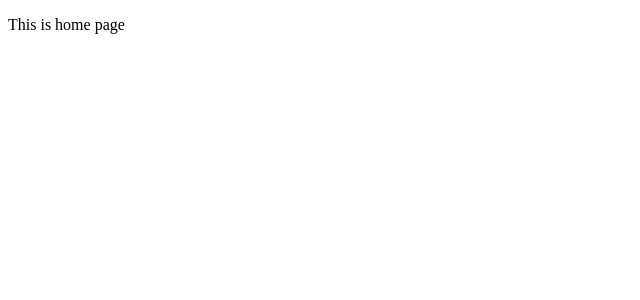
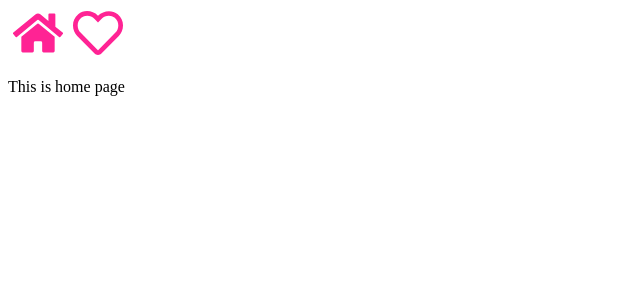
Before and after one commit to milankarunarathne/image-favour, a Next.js app: page / in a window 1280 px wide. Shown: the top 300 px of the page, without its empty margins (0-640 px from the left). Built offline with nearby package versions, Linux system fonts and the light colour scheme.

Commit message:
Implement Navbar with Pages linking

```diff
--- /dev/null
+++ b/components/Navbar.js
@@ -0,0 +1,27 @@
+import { FaHome } from 'react-icons/fa';
+import { FaRegHeart } from 'react-icons/fa';
+import Link from 'next/link';
+
+
+class Navbar extends React.Component {
+  render() {
+    return (<div>
+                <Link href="/">
+                    <FaHome
+                        color="#ff2394"
+                        size="50px"
+                        style={{ margin: '0 5px' }}
+                    />
+                </Link>
+                <Link href="/favourite">
+                    <FaRegHeart
+                        color="#ff2394"
+                        size="50px"
+                        style={{ margin: '0 5px' }}
+                    />
+                </Link>
+            </div>);
+  }
+}
+
+export default Navbar;
--- a/package.json
+++ b/package.json
@@ -6,7 +6,8 @@
   "dependencies": {
     "next": "^9.0.7",
     "react": "^16.10.1",
-    "react-dom": "^16.10.1"
+    "react-dom": "^16.10.1",
+    "react-icons": "^3.7.0"
   },
   "devDependencies": {},
   "scripts": {
--- a/pages/index.js
+++ b/pages/index.js
@@ -1,6 +1,9 @@
+import Navbar from '../components/Navbar';
+
 const Index = () => (
     <div>
-      <p>This is home page</p>
+        <Navbar/>
+        <p>This is home page</p>
     </div>
   );
 
```
Also changed, not shown: pages/favourite.js (added, +10 -0 lines).
